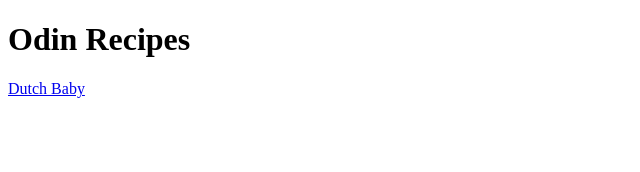
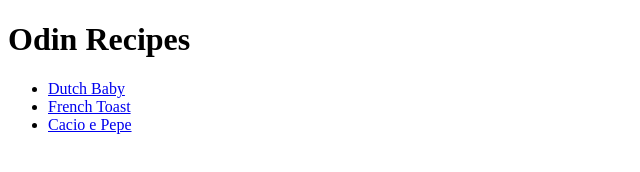
Before and after one commit to josephmolner/odin-recipes, a plain HTML site: page index.html in a window 1280 px wide. Shown: the whole page, without its empty margins (0-640 px from the left). Drawn offline with Linux system fonts and the light colour scheme.

Commit message:
corrected filename french-toast.html, added links to index as ul.

```diff
--- a/index.html
+++ b/index.html
@@ -6,6 +6,9 @@
 </head>
 <body>
     <h1>Odin Recipes</h1>
-    <a href="recipes/dutch-baby.html">Dutch Baby</a>
+        <ul>
+            <li><a href="recipes/dutchbaby.html">Dutch Baby</a></li>
+            <li><a href="recipes/French-toast.html">French Toast </a></li>
+            <li><a href="recipes/cacio-e-pepe.html">Cacio e Pepe</a></li>
 </body>
 </html>
```
Also changed, not shown: recipes/French-toast.html (renamed from recipes/French Toast.html).
